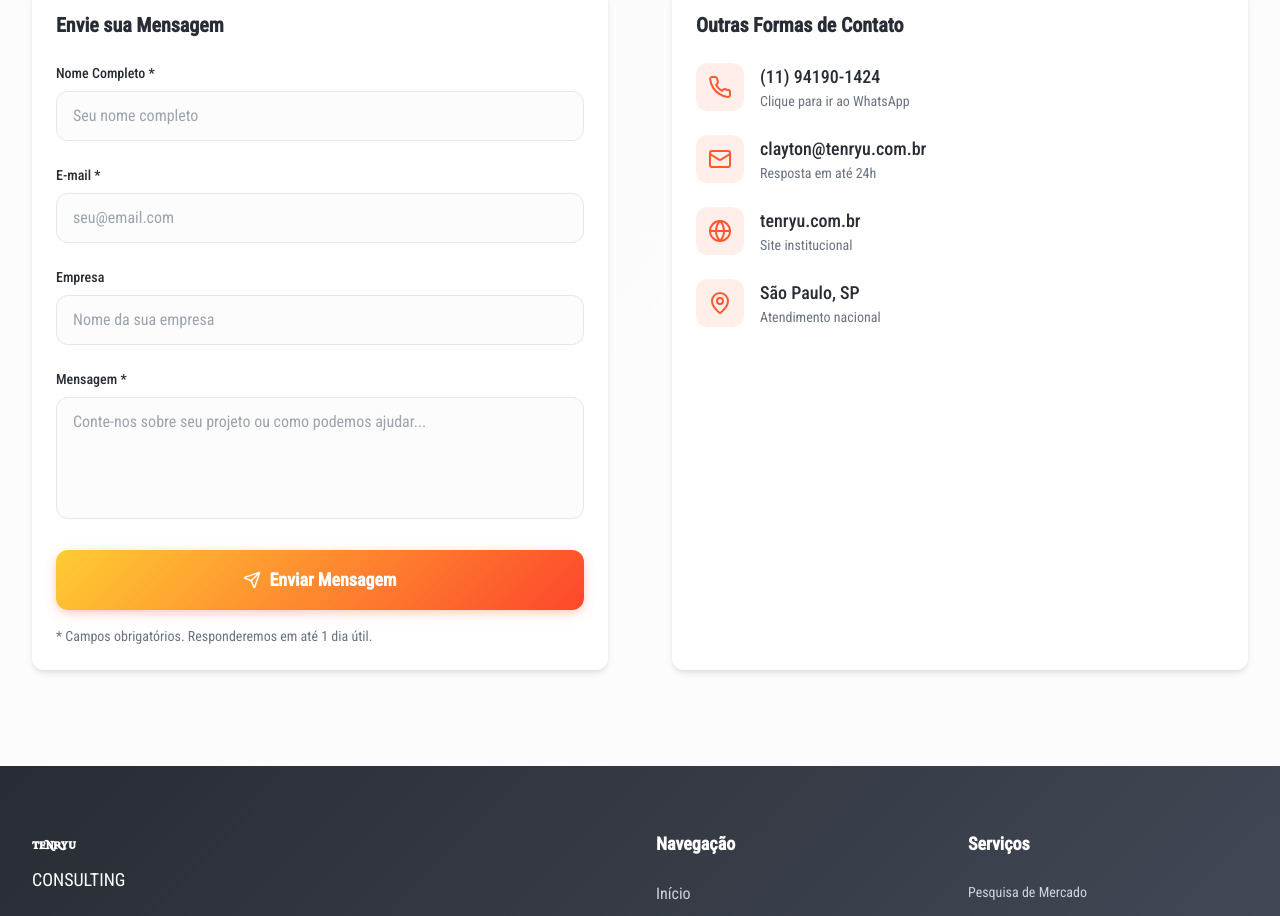
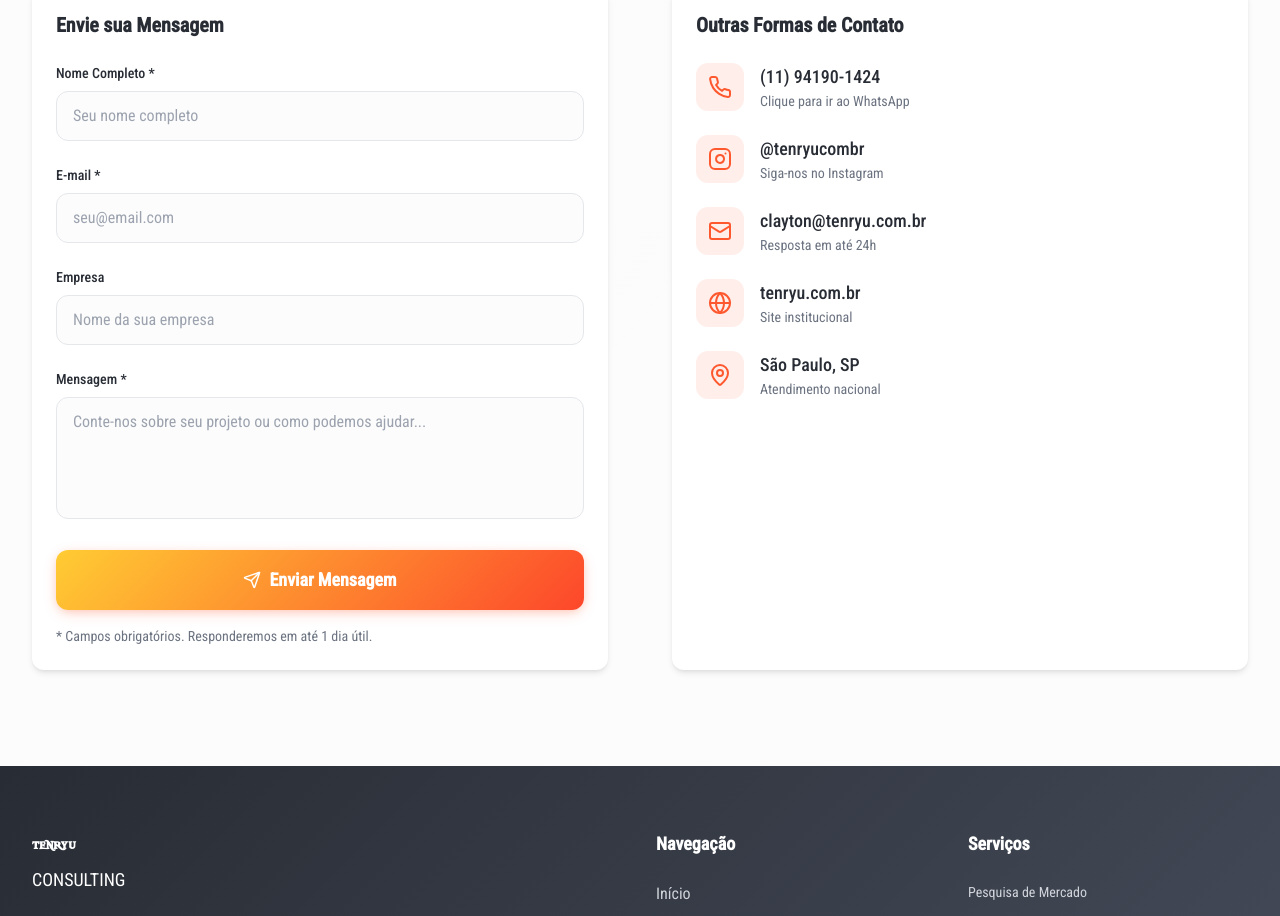
Before and after one commit to clayprod/tenryu-spark, a React (Vite) app: page / in a window 1280 px wide. Shown: the part 5100-6016 px from the top of the page. Built offline with nearby package versions, Linux system fonts and the light colour scheme; the HTML template or start-up script is replaced by a standard one.

Commit message:
Add Instagram link with @tenryucombr to contact section

```diff
--- a/src/components/Contato.tsx
+++ b/src/components/Contato.tsx
@@ -1,5 +1,5 @@
 import { useState, useEffect } from "react";
-import { Phone, Mail, Globe, MapPin, Send, CheckCircle, X } from "lucide-react";
+import { Phone, Mail, Globe, MapPin, Send, CheckCircle, X, Instagram } from "lucide-react";
 
 const Contato = () => {
   const [formData, setFormData] = useState({
@@ -185,6 +185,23 @@ const Contato = () => {
 
               <div className="flex items-center gap-4">
                 <div className="w-12 h-12 rounded-lg bg-primary/10 flex items-center justify-center">
+                  <Instagram className="w-6 h-6 text-primary" />
+                </div>
+                <div>
+                  <a
+                    href="https://instagram.com/tenryucombr"
+                    target="_blank"
+                    rel="noopener noreferrer"
+                    className="font-medium text-foreground text-lg hover:text-primary transition-colors cursor-pointer"
+                  >
+                    @tenryucombr
+                  </a>
+                  <p className="text-sm text-muted-foreground">Siga-nos no Instagram</p>
+                </div>
+              </div>
+
+              <div className="flex items-center gap-4">
+                <div className="w-12 h-12 rounded-lg bg-primary/10 flex items-center justify-center">
                   <Mail className="w-6 h-6 text-primary" />
                 </div>
                 <div>
```
